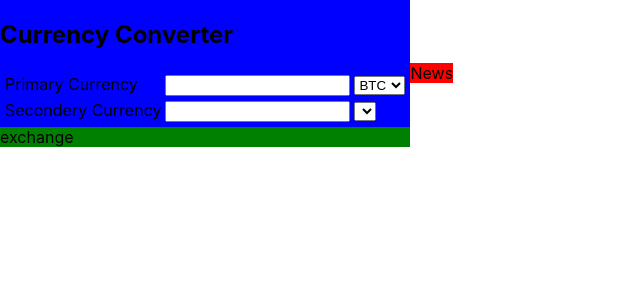
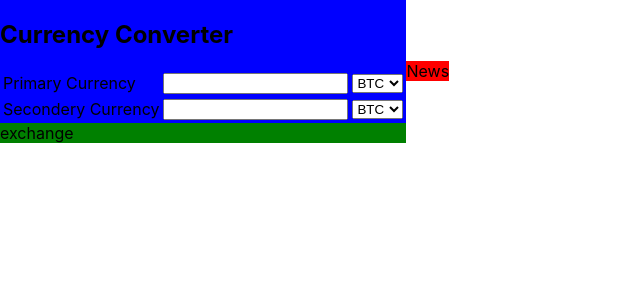
Before and after one commit to BlakeSartin/Crypto-Dashboard, a React (Create React App) app in the folder crypto-dash/: page / in a window 1280 px wide. Shown: the top 300 px of the page, without its empty margins (0-640 px from the left). Built offline with nearby package versions, Linux system fonts and the light colour scheme.

Commit message:
add useState for currency types in Currency component

```diff
--- a/crypto-dash/src/components/CurrencyConverter.js
+++ b/crypto-dash/src/components/CurrencyConverter.js
@@ -1,14 +1,18 @@
+import { useState } from 'react'
 import ExchangeRate from "./ExchangeRate";
 
 const CurrencyConverter = () => {
   const currencies = ["BTC", "ETH", "USD", "XRP", "LTC", "ADA"];
+  const [selectedPrimaryCurrency, setSelectedPrimaryCurrency] = useState("BTC")
+  const [selectedSeconderyCurrency, setSelectedSeconderyCurrency] = useState("BTC")
+
 
   return (
     <div className="currency-converter">
       <h2>Currency Converter</h2>
       <div className="input-box">
         <table>
-          <body>
+          <tbody>
             <tr>
               <td>Primary Currency</td>
               <td>
@@ -16,12 +20,13 @@ const CurrencyConverter = () => {
               </td>
               <td>
                 <select
-                  value={""}
+                  value={selectedPrimaryCurrency}
                   name="currency-option-1"
                   className="currency-options"
+                  onChange={(e) => setSelectedPrimaryCurrency(e.target.value)}
                 >
-                  {currencies.map((currency) => (
-                    <option>{currency}</option>
+                  {currencies.map((currency, _index) => (
+                    <option key={_index}>{currency}</option>
                   ))}
                 </select>
               </td>
@@ -33,15 +38,18 @@ const CurrencyConverter = () => {
               </td>
               <td>
                 <select
-                  value={""}
+                  value={selectedSeconderyCurrency}
                   name="currency-option-2"
                   className="currency-options"
+                  onChange={(e) => setSelectedSeconderyCurrency(e.target.value)}
                 >
-                  <option></option>
+                   {currencies.map((currency, _index) => (
+                    <option key={_index}>{currency}</option>
+                  ))}
                 </select>
               </td>
             </tr>
-          </body>
+          </tbody>
         </table>
       </div>
 
```
